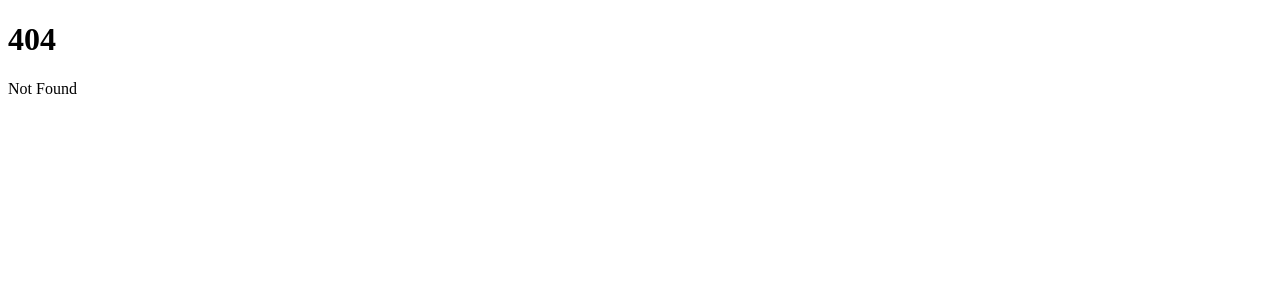
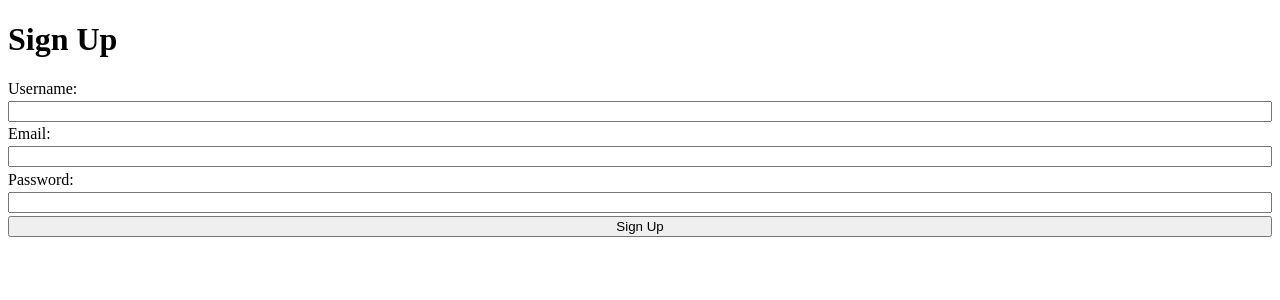
Before and after one commit to Superchig/trad-auth, a SvelteKit app: page /user/new in a window 1280 px wide. Before the commit this address had no page. Shown: the top 300 px of the page. Built offline with nearby package versions, Linux system fonts and the light colour scheme.

Commit message:
Try out basic parts of SvelteKit

```diff
--- /dev/null
+++ b/src/lib/server/db.ts
@@ -0,0 +1,3 @@
+export function get_query(): number {
+  return 5;
+}
--- /dev/null
+++ b/src/routes/user/new/+page.server.ts
@@ -0,0 +1,7 @@
+import type { Actions } from "./$types";
+
+export const actions: Actions = {
+  default: async (event) => {
+    console.log(event);
+  }
+};
--- /dev/null
+++ b/src/routes/user/new/+page.svelte
@@ -0,0 +1,22 @@
+<h1>Sign Up</h1>
+
+<form method="POST">
+  <label for="username">Username:</label>
+  <input id="username" name="username" type="text" />
+
+  <label for="email">Email:</label>
+  <input id="email" name="email" type="email" />
+
+  <label for="password">Password:</label>
+  <input id="password" name="password" type="password" />
+
+  <button>Sign Up</button>
+</form>
+
+<style>
+  form {
+    display: flex;
+    flex-direction: column;
+    gap: 0.2rem;
+  }
+</style>
```
Also changed, not shown: src/routes/+page.server.ts (added, +8 -0 lines), src/routes/+page.svelte (+9 -0 lines).
